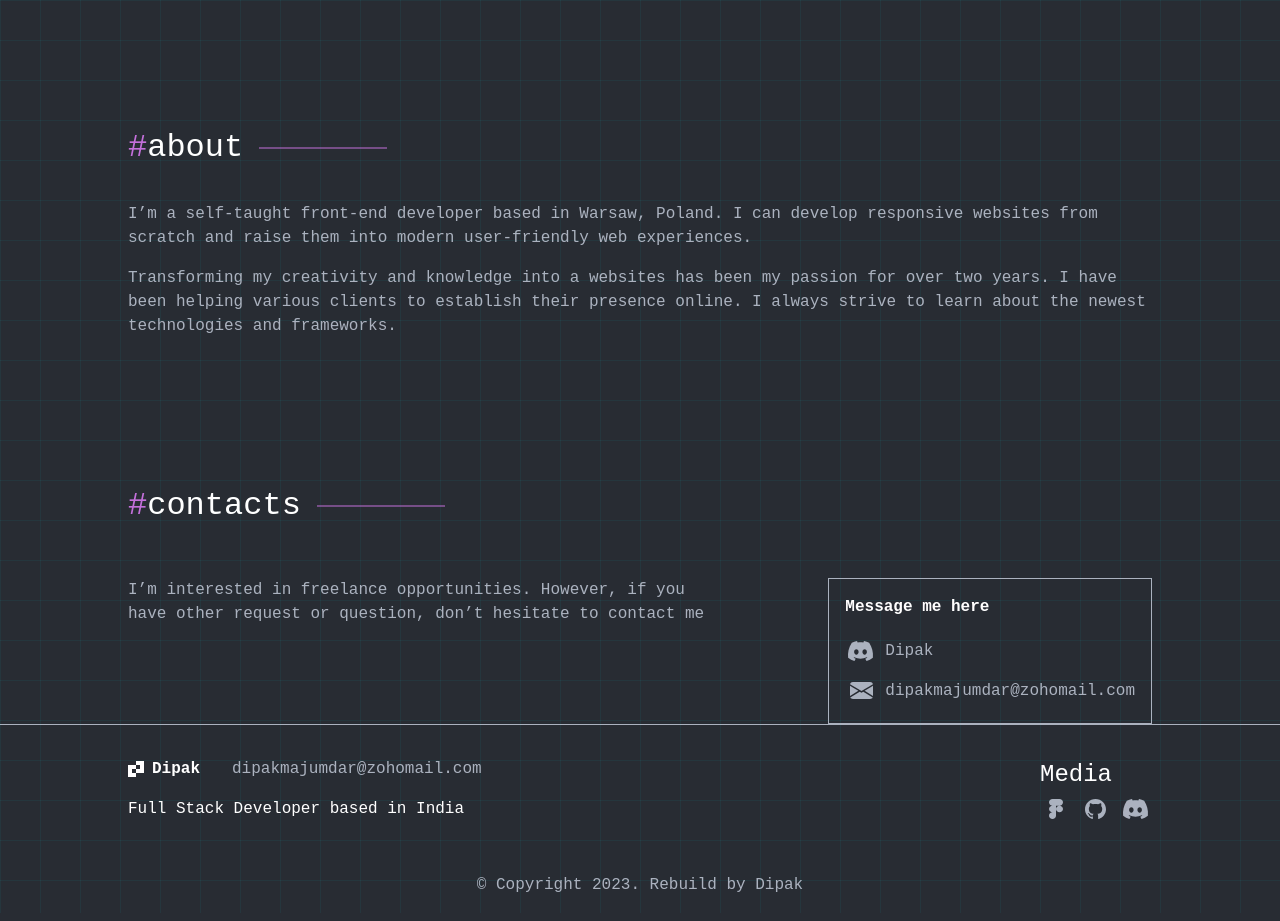
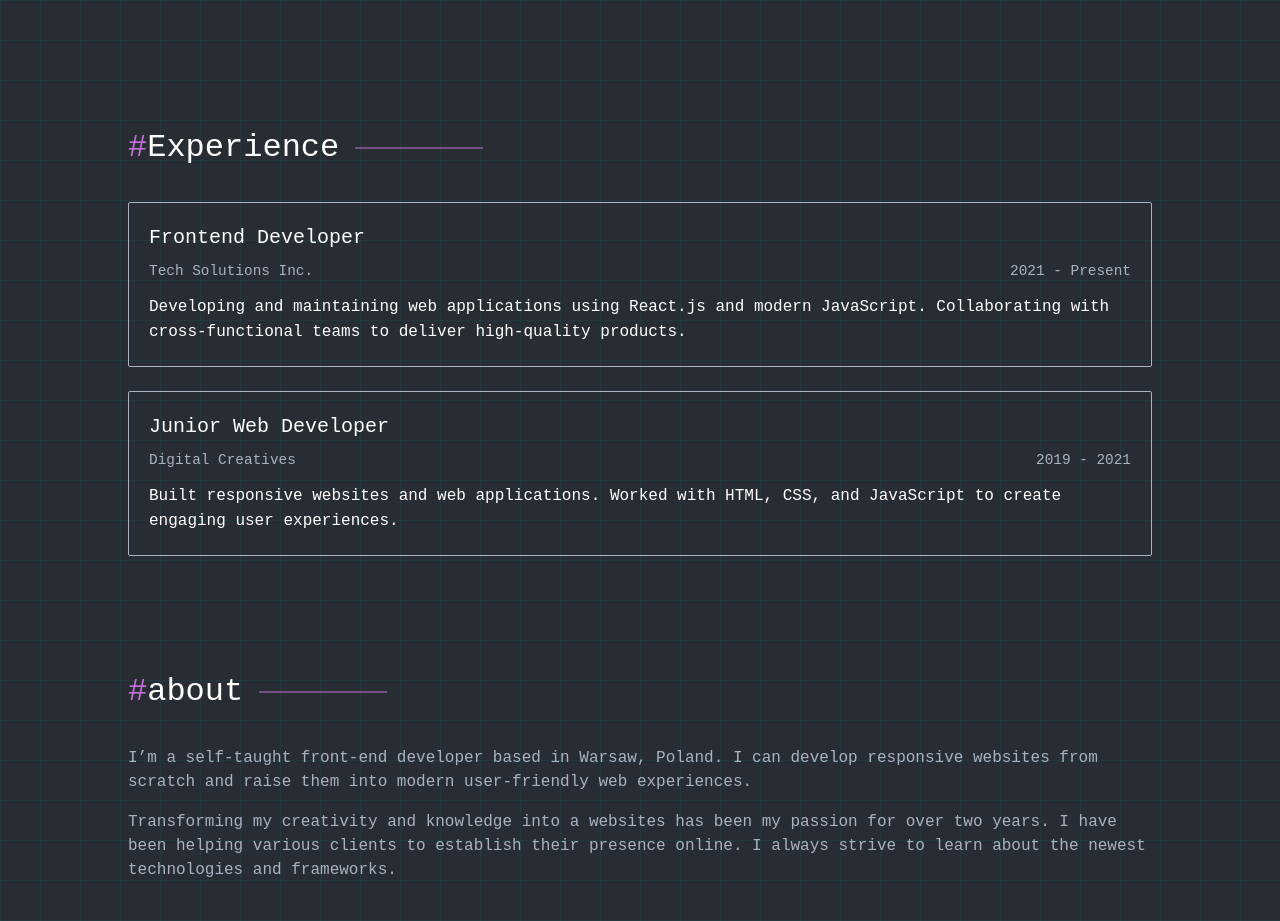
Before and after one commit to dipak-majumdar/portfolio, a React (Vite) app: page / in a window 1280 px wide. Shown: the part 1600-2521 px from the top of the page. Built offline with nearby package versions, Linux system fonts and the light colour scheme; a web font is replaced by a local one.

Commit message:
experiences added

```diff
--- a/src/assets/locales/en.json
+++ b/src/assets/locales/en.json
@@ -40,6 +40,23 @@
                 ],
                 "button": "View all"
             },
+            "experiences": {
+                "title": "Experience",
+                "items": [
+                    {
+                        "title": "Frontend Developer",
+                        "company": "Tech Solutions Inc.",
+                        "period": "2021 - Present",
+                        "description": "Developing and maintaining web applications using React.js and modern JavaScript. Collaborating with cross-functional teams to deliver high-quality products."
+                    },
+                    {
+                        "title": "Junior Web Developer",
+                        "company": "Digital Creatives",
+                        "period": "2019 - 2021",
+                        "description": "Built responsive websites and web applications. Worked with HTML, CSS, and JavaScript to create engaging user experiences."
+                    }
+                ]
+            },
             "contacts": {
                 "title": "contacts",
                 "text": "I’m interested in freelance opportunities. However, if you have other request or question, don’t hesitate to contact me",
--- /dev/null
+++ b/src/assets/styles/blocks/home/experiences.sass
@@ -0,0 +1,34 @@
+.experiences
+    &__list
+        display: flex
+        flex-direction: column
+        gap: 24px
+        margin-top: 30px
+
+.experience-item
+    border: 1px solid var(--gray)
+    border-radius: 2px
+    padding: 20px
+    transition: transform 0.2s, box-shadow 0.2s
+    background: var(--bg-secondary)
+
+    &:hover
+        transform: translateY(-2px)
+        box-shadow: 0 4px 12px rgba(0, 0, 0, 0.1)
+
+    &__title
+        font-size: 1.25rem
+        margin-bottom: 8px
+        color: var(--text)
+
+    &__meta
+        display: flex
+        justify-content: space-between
+        margin-bottom: 12px
+        color: var(--gray)
+        font-size: 0.9rem
+
+    &__description
+        color: var(--text-secondary)
+        line-height: 1.6
+        margin: 0
--- a/src/assets/styles/pages/home.sass
+++ b/src/assets/styles/pages/home.sass
@@ -5,6 +5,7 @@
 @use '../blocks/home/hero'
 @use '../blocks/home/projects'
 @use '../blocks/home/skills'
+@use '../blocks/home/experiences'
 
 @use '../components/project'
 @use '../components/skillBlock'
--- /dev/null
+++ b/src/components/Experiences.jsx
@@ -0,0 +1,25 @@
+import React from 'react';
+
+const ExperienceItem = ({ title, company, period, description }) => (
+    <div className="experience-item">
+        <h3 className="experience-item__title">{title}</h3>
+        <div className="experience-item__meta">
+            <span className="experience-item__company">{company}</span>
+            <span className="experience-item__period">{period}</span>
+        </div>
+        <p className="experience-item__description">{description}</p>
+    </div>
+);
+
+export default function Experiences({ section }) {
+    return (
+        <section className="experiences section">
+            <h2 className="h2">{section.title}</h2>
+            <div className="experiences__list">
+                {section.items.map((exp, index) => (
+                    <ExperienceItem key={index} {...exp} />
+                ))}
+            </div>
+        </section>
+    );
+}
--- a/src/pages/Home.jsx
+++ b/src/pages/Home.jsx
@@ -4,6 +4,7 @@ import Hero from '../components/Hero';
 import Projects from '../components/Projects';
 import Skills from '../components/Skills';
 import About from '../components/About';
+import Experiences from '../components/Experiences';
 import Contacts from '../components/Contacts';
 
 
@@ -13,6 +14,7 @@ function Home({ home, skills }) {
       <Hero title={home.hero.title} description={home.hero.description} button={home.hero.button} status={home.hero.status} />
       <Projects section={home.projects} />
       <Skills section={home.skills} t={skills} />
+      <Experiences section={home.experiences} />
       <About section={home.about} />
       <Contacts section={home.contacts}/>
     </>
```
